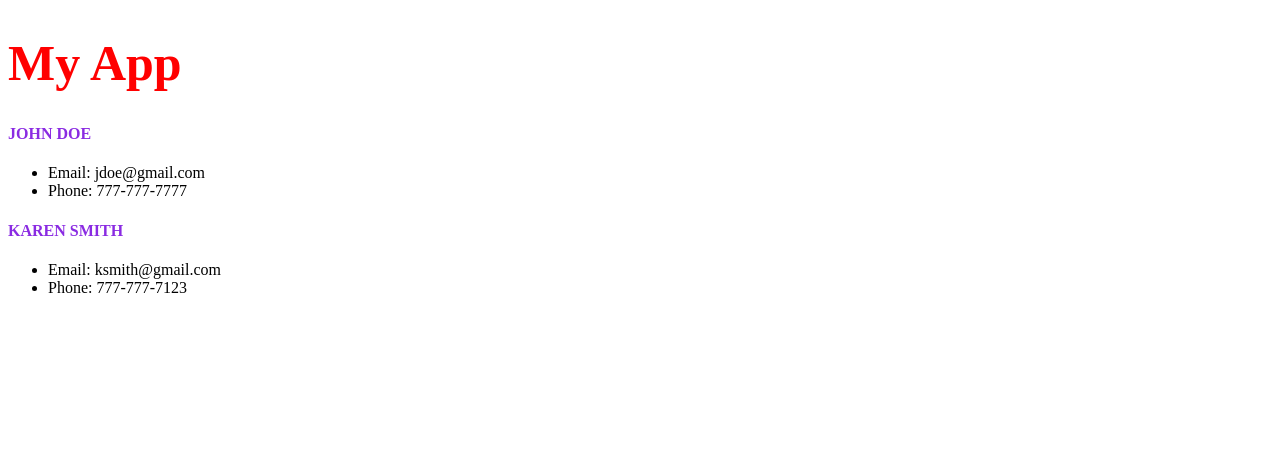
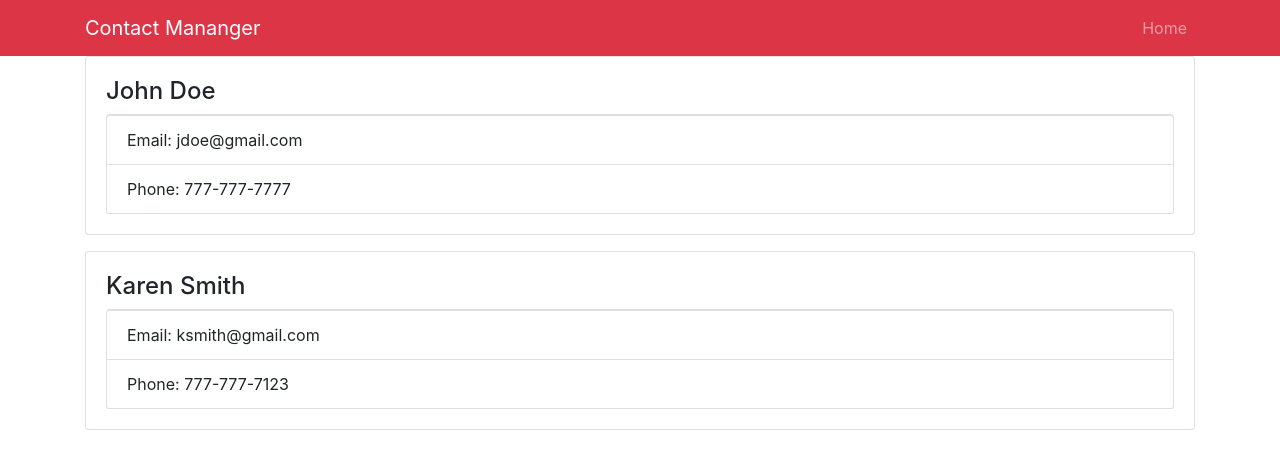
Before and after one commit to tngo0508/learn_react, a React (Create React App) app: page / in a window 1280 px wide. Shown: the top 466 px of the page. Built offline with nearby package versions, Linux system fonts and the light colour scheme.

Commit message:
adding bootstrap

```diff
--- a/package.json
+++ b/package.json
@@ -6,6 +6,7 @@
     "@testing-library/jest-dom": "^4.2.4",
     "@testing-library/react": "^9.5.0",
     "@testing-library/user-event": "^7.2.1",
+    "bootstrap": "^4.5.0",
     "react": "^16.13.1",
     "react-dom": "^16.13.1",
     "react-scripts": "3.4.1"
--- a/src/App.js
+++ b/src/App.js
@@ -1,19 +1,23 @@
 import React, { Component } from 'react';
 import Contact from './components/Contact';
 import Header from './components/Header';
+import 'bootstrap/dist/css/bootstrap.min.css'
+
 import './App.css';
 
 class App extends Component {
   render() {
     return (
       <div className="App">
-        <Header />
+        <Header branding="Contact Mananger" />
+        <div className="container">
           <Contact name="John Doe" email="jdoe@gmail.com"
             phone="777-777-7777"
           />
           <Contact name="Karen Smith" email="ksmith@gmail.com"
             phone="777-777-7123"
           />
+        </div>
       </div >
     );
   }
--- a/src/components/Contact.js
+++ b/src/components/Contact.js
@@ -1,6 +1,5 @@
 import React, { Component } from 'react';
 import PropTypes from 'prop-types';
-import './contact.css';
 
 class Contact extends Component {
   // static propTypes = {
@@ -11,11 +10,11 @@
   render() {
     const { name, email, phone } = this.props;
     return (
-      <div>
+      <div className="card card-body mb-3">
         <h4>{name}</h4>
-        <ul>
-          <li>Email: {email}</li>
-          <li>Phone: {phone}</li>
+        <ul className="list-group">
+          <li className="list-group-item">Email: {email}</li>
+          <li className="list-group-item">Phone: {phone}</li>
         </ul>
       </div>
     )
--- a/src/components/Header.js
+++ b/src/components/Header.js
@@ -4,9 +4,20 @@
 const Header = (props) => {
   const { branding } = props;
   return (
-    <div>
-      <h1 style={headingStyle}>{branding}</h1>
-    </div>
+    <nav className="navbar navbar-expand-sm navbar-dark bg-danger">
+      <div className="container">
+        <a href="/" className="navbar-brand">{branding}</a>
+        <div>
+          <ul className="navbar-nav mr-auto">
+            <li className="nav-item">
+              <a href="/" className="nav-link">
+                Home
+              </a>
+            </li>
+          </ul>
+        </div>
+      </div>
+    </nav>
   );
 };
 
@@ -17,8 +28,5 @@
   branding: PropTypes.string.isRequired
 };
 
-const headingStyle = {
-  color: 'red', fontSize: '50px'
-}
 
 export default Header;
--- a/src/components/contact.css
+++ /dev/null
@@ -1,4 +0,0 @@
-h4 {
-  color: blueviolet;
-  text-transform: uppercase;
-}
```
Also changed, not shown: 1 other file (tests, documents, lock files or other folders). Lines whose indentation alone changed are shown as unchanged.
